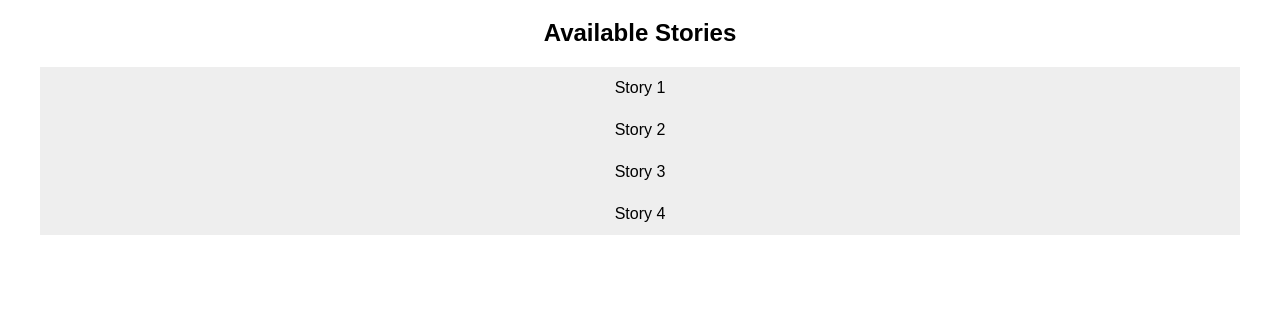
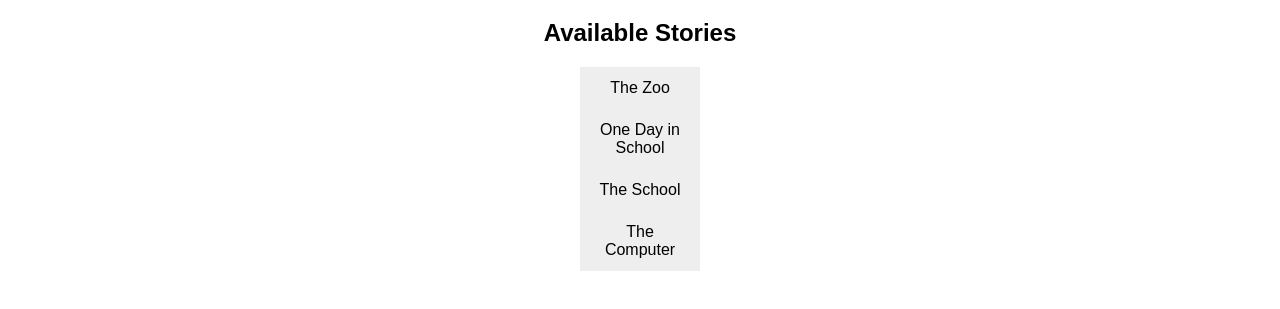
Before and after one commit to AryanSai/MiniProject, a plain HTML site: page Home.html in a window 1280 px wide. Shown: the part 61-370 px from the top of the page. Drawn offline with Linux system fonts and the light colour scheme.

Commit message:
pass path to Story.html

```diff
--- a/Home.html
+++ b/Home.html
@@ -11,14 +11,41 @@
     <center>
       <h1>Vidya Vahini</h1>
       <h2>Available Stories</h2>
-      <div class="menu">
-        <a href="StoryReader.html">Story 1</a>
-        <a href="#">Story 2</a>
-        <a href="#">Story 3</a>
-        <a href="#">Story 4</a>
-      </div>
+      <div class="menu" id="menu"></div>
     </center>
 
-    <script src="script.js"></script>
+    <script>
+      let storiesData, path;
+
+      function updatePageContent() {
+        var count = storiesData.stories.length;
+        var menu = document.getElementById("menu");
+
+        for (var i = 0; i < count; i++) {
+          var anchorTag = document.createElement("a");
+          anchorTag.href = "StoryReader.html?id=" + i;
+          path = storiesData.stories[i].path;
+          // Store the path in sessionStorage
+          sessionStorage.setItem("path", path);
+          anchorTag.textContent = storiesData.stories[i].title;
+          menu.appendChild(anchorTag);
+        }
+      }
+
+      window.onload = () => {
+        const storyJSON = fetch("http://0.0.0.0:8000/Stories.json")
+          .then((response) => {
+            if (!response.ok) {
+              throw new Error(`Failed to fetch JSON: ${response.statusText}`);
+            }
+            return response.json();
+          })
+          .then((data) => {
+            storiesData = data;
+            console.log(storiesData.stories);
+            updatePageContent();
+          });
+      };
+    </script>
   </body>
 </html>
--- a/Stories.json
+++ b/Stories.json
@@ -1,9 +1,27 @@
 {
   "stories": [
     {
-      "id": 1,
+      "id": 0,
       "title": "The Zoo",
       "author": "Aryan",
+      "path": "Stories/Story1/Story1.json"
+    },
+    {
+      "id": 1,
+      "title": "One Day in School",
+      "author": "Aryan",
+      "path": "Stories/Story2/Story2.json"
+    },
+    {
+      "id": 2,
+      "title": "The School",
+      "author": "Aryan",
+      "path": "Stories/Story1/Story1.json"
+    },
+    {
+      "id": 3,
+      "title": "The Computer",
+      "author": "Shirdeesh",
       "path": "Stories/Story1/Story1.json"
     }
   ]
--- a/script.js
+++ b/script.js
@@ -52,9 +52,63 @@ function prevPage() {
   }
 }
 
+function getUrlParameter(name) {
+  name = name.replace(/[\[]/, "\\[").replace(/[\]]/, "\\]");
+  var regex = new RegExp("[\\?&]" + name + "=([^&#]*)");
+  var results = regex.exec(location.search);
+  return results === null
+    ? ""
+    : decodeURIComponent(results[1].replace(/\+/g, " "));
+}
+
+// window.onload = () => {
+//   var storyId = getUrlParameter("id");
+//   console.log("Story ID:", storyId);
+
+//   const storyFetch = fetch(
+//     "http://0.0.0.0:8000/Stories/Story2/Story2.json"
+//   ).then((response) => {
+//     if (!response.ok) {
+//       throw new Error(`Failed to fetch JSON: ${response.statusText}`);
+//     }
+//     return response.json();
+//   });
+
+//   const dictionaryFetch = fetch("http://0.0.0.0:8000/Dictonary.json").then(
+//     (response) => {
+//       if (!response.ok) {
+//         throw new Error(
+//           `Failed to fetch Dictionary JSON: ${response.statusText}`
+//         );
+//       }
+//       return response.json();
+//     }
+//   );
+
+//   Promise.all([storyFetch, dictionaryFetch])
+//     .then(([storyDataResponse, dictionaryData]) => {
+//       storyData = storyDataResponse;
+//       dictionary = dictionaryData;
+//       updatePageContent();
+//     })
+//     .catch((error) => console.error("Error fetching JSON:", error.message));
+// };
+
 window.onload = () => {
+  // Retrieve the path from sessionStorage
+  var path = sessionStorage.getItem("path");
+
+  // Use the path as needed
+  console.log("Path from sessionStorage:", path);
+
+  // Clear the path from sessionStorage if necessary
+  sessionStorage.removeItem("path");
+
+  var storyId = getUrlParameter("id");
+  console.log("Story ID:", storyId);
+
   const storyFetch = fetch(
-    "http://0.0.0.0:8000/Stories/Story1/Story1.json"
+    "http://0.0.0.0:8000/Stories/Story2/Story2.json"
   ).then((response) => {
     if (!response.ok) {
       throw new Error(`Failed to fetch JSON: ${response.statusText}`);
@@ -75,9 +129,13 @@ window.onload = () => {
 
   Promise.all([storyFetch, dictionaryFetch])
     .then(([storyDataResponse, dictionaryData]) => {
-      storyData = storyDataResponse; // Corrected assignment
+      storyData = storyDataResponse;
       dictionary = dictionaryData;
       updatePageContent();
+
+      // Add event listeners after the data has been loaded
+      document.getElementById("nextButton").addEventListener("click", nextPage);
+      document.getElementById("prevButton").addEventListener("click", prevPage);
     })
     .catch((error) => console.error("Error fetching JSON:", error.message));
 };
--- a/style.css
+++ b/style.css
@@ -4,11 +4,12 @@ body {
 }
 
 .menu {
-  width: 1200px;
+  width: 120px;
 }
 
 .highlight {
   background-color: yellow;
+  text-decoration: none; /*remove underline */
 }
 
 .menu a {
@@ -41,10 +42,10 @@ button {
 }
 
 .page img {
-  max-width: 80%;
-  max-height: 60%;
+  max-width: 100%;
+  max-height: 80%;
   margin-bottom: 20px;
-  border: 1px solid #ccc;
+  border: 2px solid #ccc;
   border-radius: 8px;
 }
 
```
Also changed, not shown: Stories/Story2/Story2.json (added, +26 -0 lines), Glossary.html (line endings or trailing spaces), Stories/Story2/Images/1.jpg (added), Stories/Story2/Images/2.jpg (added), Stories/Story2/Images/3.jpg (added), 3 other files.
